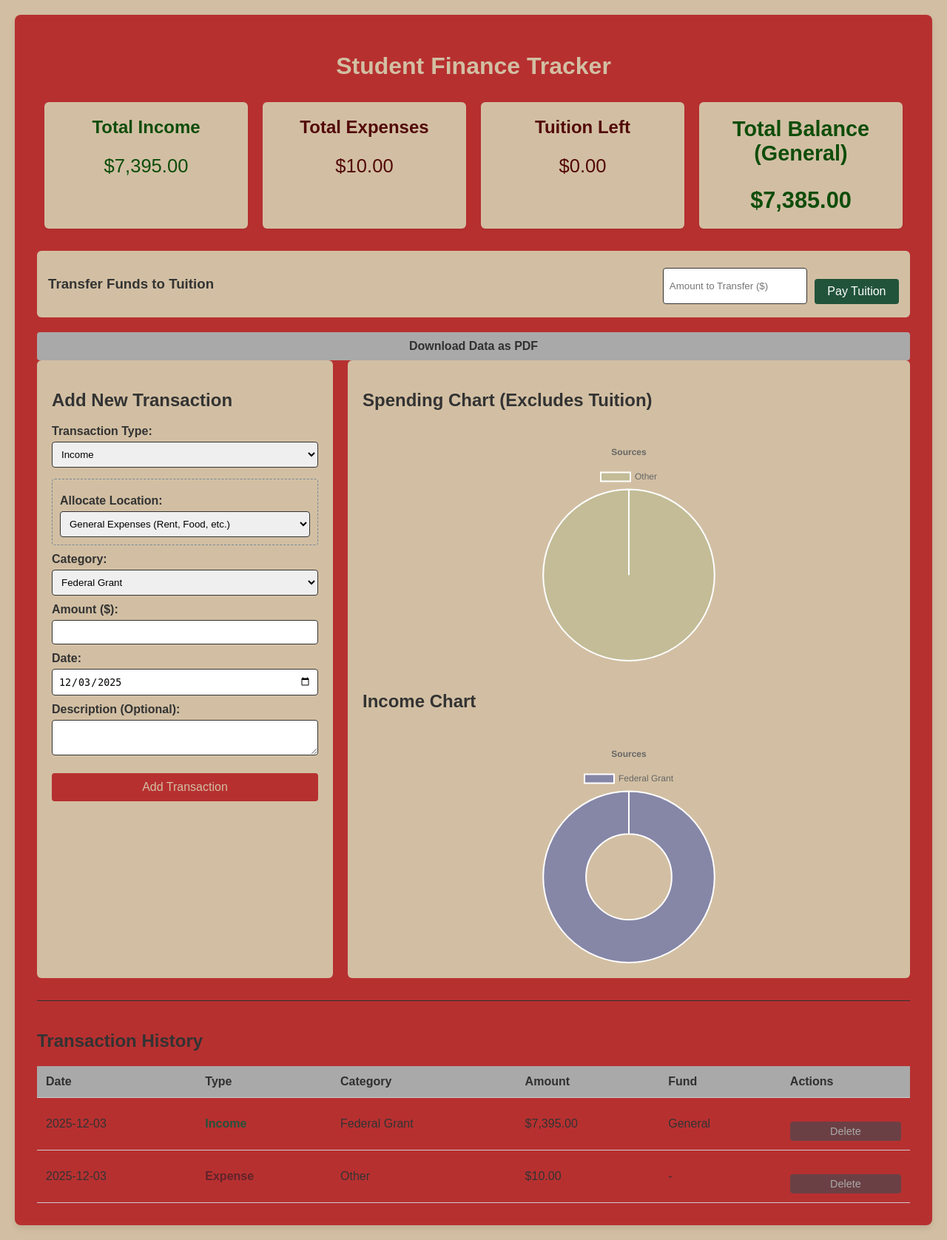
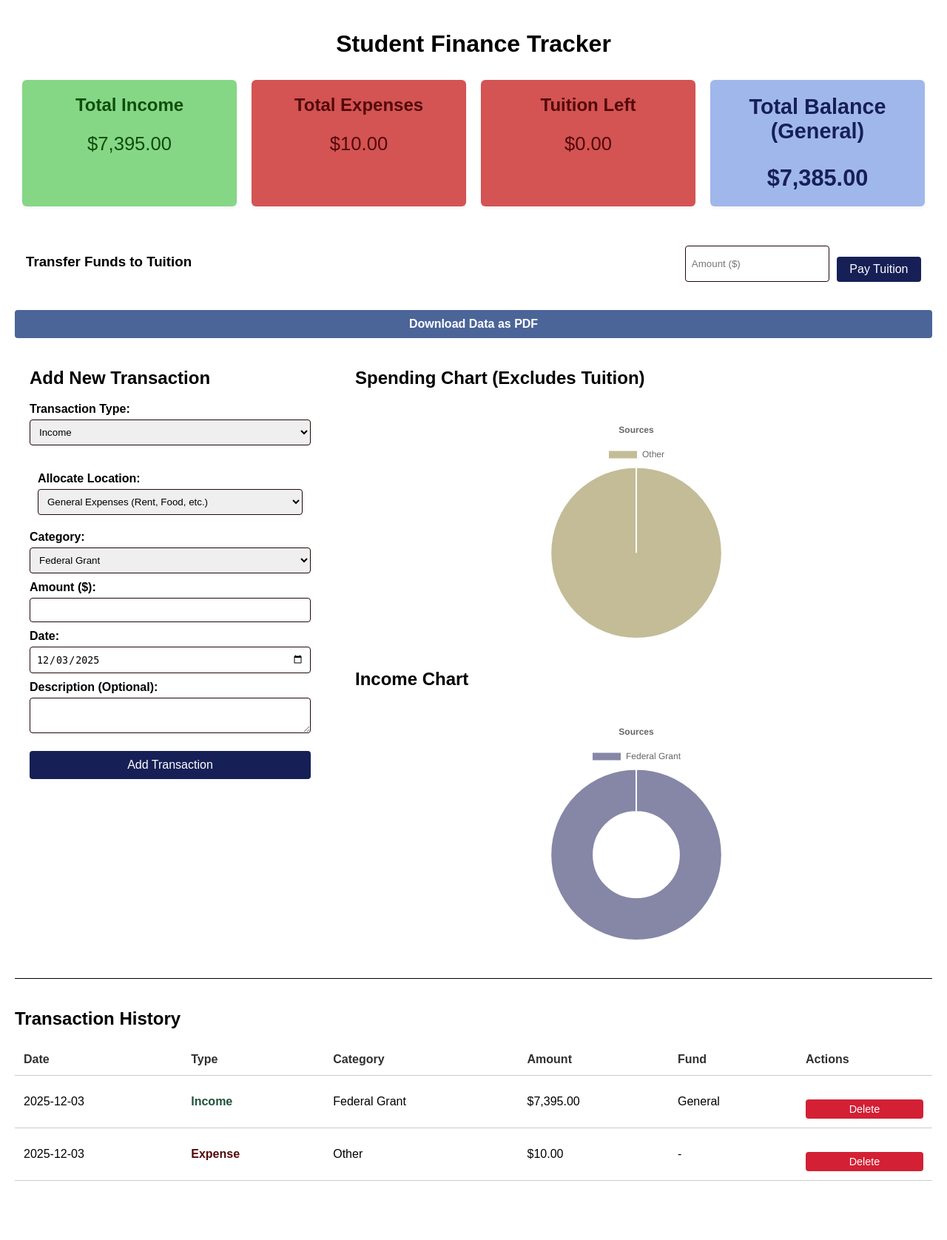
Before and after one commit to jrdnm20/git-example-project, a Flask app: page / in a window 1280 px wide. Shown: the whole page at 74% size. After the commit the page ends 1596 px from the top, so only its background shows below. Run offline with Flask 3, Linux system fonts and the light colour scheme.

Commit message:
new color scheme

```diff
--- a/templates/index.html
+++ b/templates/index.html
@@ -11,19 +11,19 @@
             font-family: Arial, sans-serif;
             margin: 0;
             padding: 20px;
-            background-color: #d2bfa3;
-            color: #333;
+            background-color: white;
+            color: black;
         }
-        .container {
+        .contaißner {
             max-width: 1200px;
             margin: auto;
-            background: #b73030;
+            background: whitesmoke;
             padding: 30px;
             border-radius: 8px;
-            box-shadow: 0 4px 8px rgba(0, 0, 0, 0.1);
+            box-shadow: 0 4px 8px rgba(214, 41, 41, 0.1);
         }
         h1 {
-            color: #d2bfa3;
+            color: black;
             text-align: center;
             margin-bottom: 30px;
         }
@@ -40,9 +40,9 @@
             box-shadow: 0 2px 4px rgba(0, 0, 0, 0.05);
             text-align: center;
         }
-        .income-card { background-color: #d2bfa3; color: #0f4d0b; }
-        .expense-card { background-color: #d2bfa3; color: #530909; }
-        .balance-card { background-color: #d2bfa3; color: #0f4d0b; font-size: 1.2em; font-weight: bold; }
+        .income-card { background-color: rgb(133, 215, 133); color: #0f4d0b; }
+        .expense-card { background-color: #d45353; color: #530909; }
+        .balance-card { background-color: #a0b7ec; color: #162056; font-size: 1.2em; font-weight: bold; }
 
         .card h3 { margin-top: 0; font-size: 1.5em; }
         .card p { font-size: 1.6em; margin: 5px 0 0; }
@@ -54,13 +54,13 @@
         .form-section {
             flex: 1;
             padding: 20px;
-            background-color: #d2bfa3;
+            background-color: #ffffff;
             border-radius: 6px;
         }
         .charts-section {
             flex: 2;
             padding: 20px;
-            background-color: #d2bfa3;
+            background-color: white;
             border-radius: 6px;
             display: flex;
             flex-direction: column;
@@ -75,13 +75,13 @@
             width: 100%;
             padding: 8px;
             margin-top: 5px;
-            border: 1px solid #333;
+            border: 1px solid #230606;
             border-radius: 4px;
             box-sizing: border-box;
         }
         form button {
-            background-color: #b73030;
-            color: #d2bfa3;
+            background-color: #162056;
+            color: white;
             padding: 10px 15px;
             margin-top: 20px;
             border: none;
@@ -94,7 +94,7 @@
         .table-section {
             margin-top: 30px;
             padding-top: 20px;
-            border-top: 1px solid #303030;
+            border-top: 1px solid black;
         }
         table {
             width: 100%;
@@ -106,19 +106,19 @@
             border-bottom: 1px solid #ccc
         }
         th {
-            background-color: #A9A9A9;
+            background-color: white;
             color: #303030;
             font-weight: bold;
         }
         tr:hover {
-            background-color: #ccc;
+            background-color: #dcdcdc;
         }
         .income { color: #21533b; font-weight: bold; }
-        .expense { color: #5f242a; font-weight: bold; }
+        .expense { color: #530909; font-weight: bold; }
 
         .delete-btn {
-            background-color: #6b4045;
-            color: #A9A9A9;
+            background-color: #d32035;
+            color: white;
             border: none;
             padding: 5px 10px;
             border-radius: 4px;
@@ -132,8 +132,8 @@
             text-align: center;
             margin-top: 20px;
             padding: 10px 20px;
-            background-color: #A9A9A9;
-            color: #303030;
+            background-color: rgb(76, 101, 152);
+            color: white;
             text-decoration: none;
             border-radius: 4px;
             font-weight: bold;
@@ -141,7 +141,7 @@
 
 
         #allocation-group {
-            border: 1px dashed #778899;
+            border: 1px dashed white;
             padding: 10px;
             margin-top: 15px;
             border-radius: 4px;
@@ -175,7 +175,7 @@
         </div>
 
         <div class="transfer-section" style="
-            background-color: #d2bfa3;
+            background-color: white;
             padding: 15px;
             border-radius: 6px;
             margin-bottom: 20px;
@@ -189,11 +189,11 @@
                        name="transfer_amount"
                        step="0.01"
                        min="0.01"
-                       placeholder="Amount to Transfer ($)"
+                       placeholder="Amount ($)"
                        required
                        style="width: 200px; padding: 8px;">
                 <button type="submit" style="
-                    background-color: #21533b;
+                    background-color: #162056;
                     color: white;
                     padding: 8px 15px;
                     border: none;
```
Also changed, not shown: student_finance.db.
